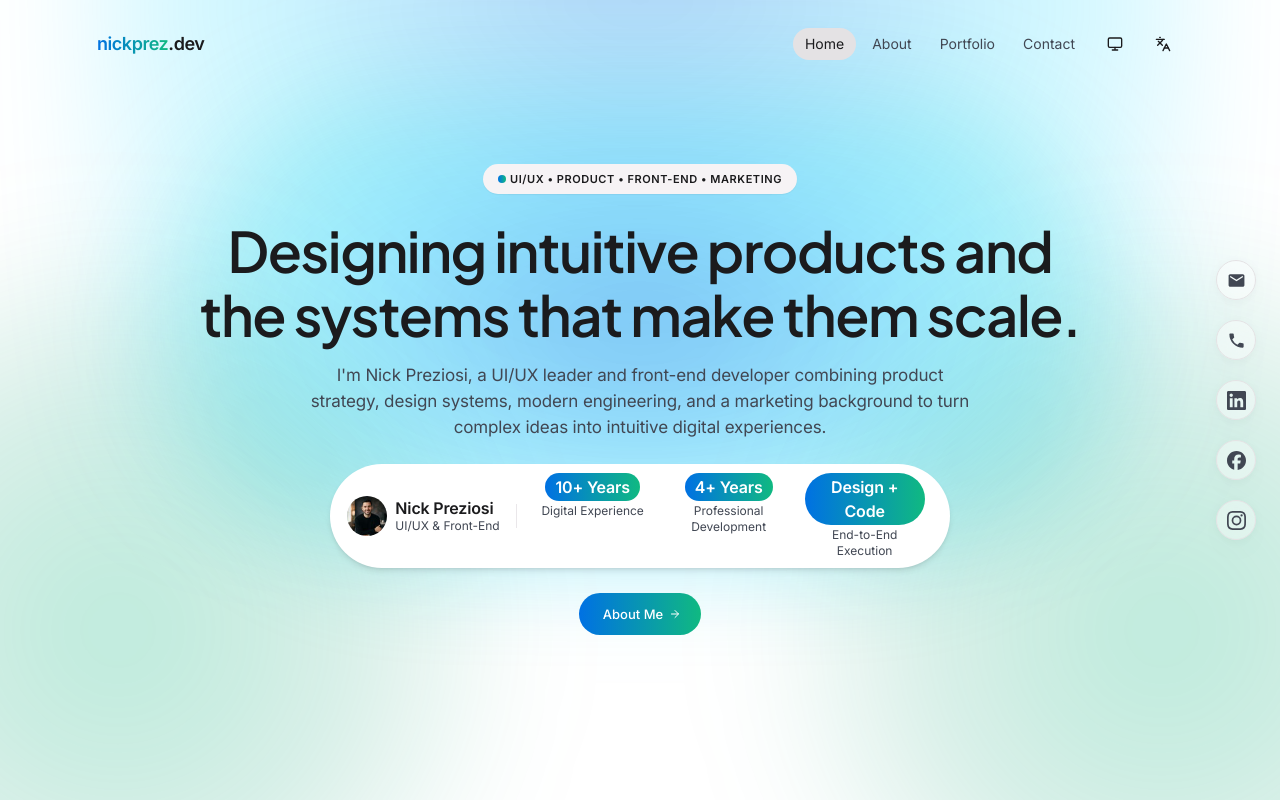
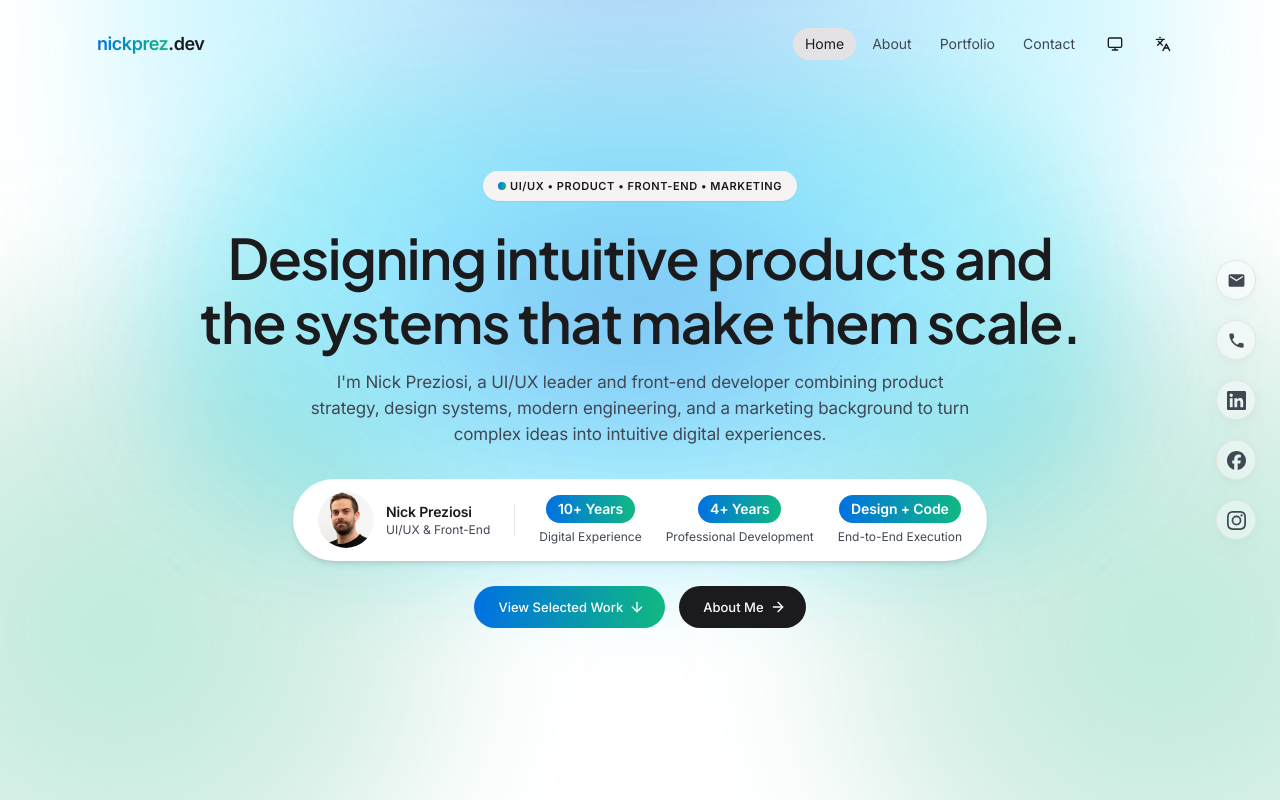
Before and after one commit to nicholaspreziosi/portfolio-2026, a Next.js app: page /en in a window 1280 px wide. Shown: the top 800 px of the page. Built offline with nearby package versions, Linux system fonts and the light colour scheme.

Commit message:
Tighten the home credential bar and point its actions at selected work and about.

```diff
--- a/messages/en.json
+++ b/messages/en.json
@@ -66,6 +66,7 @@
     "executionValue": "Design + Code",
     "executionLabel": "End-to-End Execution",
     "about": "About Me",
+    "selectedWork": "View Selected Work",
     "acrossDevelopment": "Development",
     "acrossDesign": "UI/UX Design",
     "acrossProduct": "Product",
--- a/messages/es.json
+++ b/messages/es.json
@@ -66,6 +66,7 @@
     "executionValue": "Diseño + código",
     "executionLabel": "Ejecución de punta a punta",
     "about": "Acerca de mí",
+    "selectedWork": "Ver trabajo seleccionado",
     "acrossDevelopment": "Desarrollo",
     "acrossDesign": "Diseño UI/UX",
     "acrossProduct": "Producto",
--- a/messages/pt.json
+++ b/messages/pt.json
@@ -66,6 +66,7 @@
     "executionValue": "Design + código",
     "executionLabel": "Execução de ponta a ponta",
     "about": "Sobre mim",
+    "selectedWork": "Ver trabalho selecionado",
     "acrossDevelopment": "Desenvolvimento",
     "acrossDesign": "Design UI/UX",
     "acrossProduct": "Produto",
--- a/src/ui/home/containers/hero/Hero.tsx
+++ b/src/ui/home/containers/hero/Hero.tsx
@@ -1,6 +1,6 @@
 "use client";
 
-import { ArrowRightIcon } from "lucide-react";
+import { ArrowDownIcon, ArrowRightIcon } from "lucide-react";
 import { useTranslations } from "next-intl";
 import { Link } from "@/i18n/navigation";
 import { Button } from "@/ui/shared/components/button";
@@ -30,42 +30,50 @@ export function Hero() {
         {t("body")}
       </p>
 
-      <div className="mt-6 flex max-w-full flex-wrap items-center justify-center gap-4 rounded-pill border border-(--hero-panel-border) bg-(--hero-panel-bg) py-2 pr-6 pl-4 shadow-[var(--hero-panel-shadow)] backdrop-blur-[6px]">
-        <div className="flex items-center gap-2 text-left">
-          <img
-            src="/images/nick-preziosi.png"
-            alt=""
-            width={40}
-            height={40}
-            className="size-10 rounded-pill object-cover shadow-[var(--avatar-ring)]"
-          />
+      <div className="mt-8 inline-flex max-w-full flex-wrap items-center justify-center gap-x-6 gap-y-4 rounded-pill border border-(--hero-panel-border) bg-(--hero-panel-bg) px-5 py-3 shadow-[var(--hero-panel-shadow)] backdrop-blur-[6px] sm:px-6">
+        <div className="flex items-center gap-3 text-left">
+          <span className="relative size-14 shrink-0 overflow-hidden rounded-pill shadow-[var(--avatar-ring)]">
+            <img
+              src="/images/about/nick-preziosi.webp"
+              alt=""
+              width={1024}
+              height={906}
+              className="absolute top-[-20%] left-[-78%] h-auto w-[256%] max-w-none"
+            />
+          </span>
           <div>
-            <p className="text-base leading-5 font-semibold tracking-[-0.01em] text-(--color-text-primary)">
+            <p className="text-sm leading-5 font-semibold tracking-[-0.01em] text-(--color-text-primary)">
               {t("name")}
             </p>
             <p className="text-xs leading-4 text-(--color-text-secondary)">{t("title")}</p>
           </div>
         </div>
-        <span aria-hidden className="hidden h-6 w-px bg-(--hero-divider) sm:block" />
-        <div className="flex flex-wrap items-start justify-center gap-4">
+        <span aria-hidden className="hidden h-8 w-px shrink-0 bg-(--hero-divider) sm:block" />
+        <ul className="flex flex-wrap items-center justify-center gap-x-6 gap-y-3">
           {stats.map((stat) => (
-            <div key={stat} className="flex w-[7.5rem] flex-col items-center gap-0.5">
-              <span className="gradient-button rounded-pill px-2.5 py-0.5 text-base leading-6 font-semibold tracking-[-0.01em]">
+            <li key={stat} className="flex flex-col items-center gap-1.5">
+              <span className="gradient-button rounded-pill px-3 py-1 text-sm leading-5 font-semibold tracking-[-0.01em] whitespace-nowrap">
                 {t(`${stat}Value`)}
               </span>
-              <span className="text-xs leading-4 text-(--color-text-secondary)">
+              <span className="text-center text-xs leading-4 whitespace-nowrap text-(--color-text-secondary)">
                 {t(`${stat}Label`)}
               </span>
-            </div>
+            </li>
           ))}
-        </div>
+        </ul>
       </div>
 
-      <div className="mt-6 flex flex-wrap items-center justify-center gap-2">
+      <div className="mt-6 flex flex-wrap items-center justify-center gap-3">
         <Button variant="gradient" asChild>
+          <Link href="/work">
+            {t("selectedWork")}
+            <ArrowDownIcon data-icon="inline-end" />
+          </Link>
+        </Button>
+        <Button asChild>
           <Link href="/about">
             {t("about")}
-            <ArrowRightIcon data-icon="inline-end" className="size-3" />
+            <ArrowRightIcon data-icon="inline-end" />
           </Link>
         </Button>
       </div>
```
